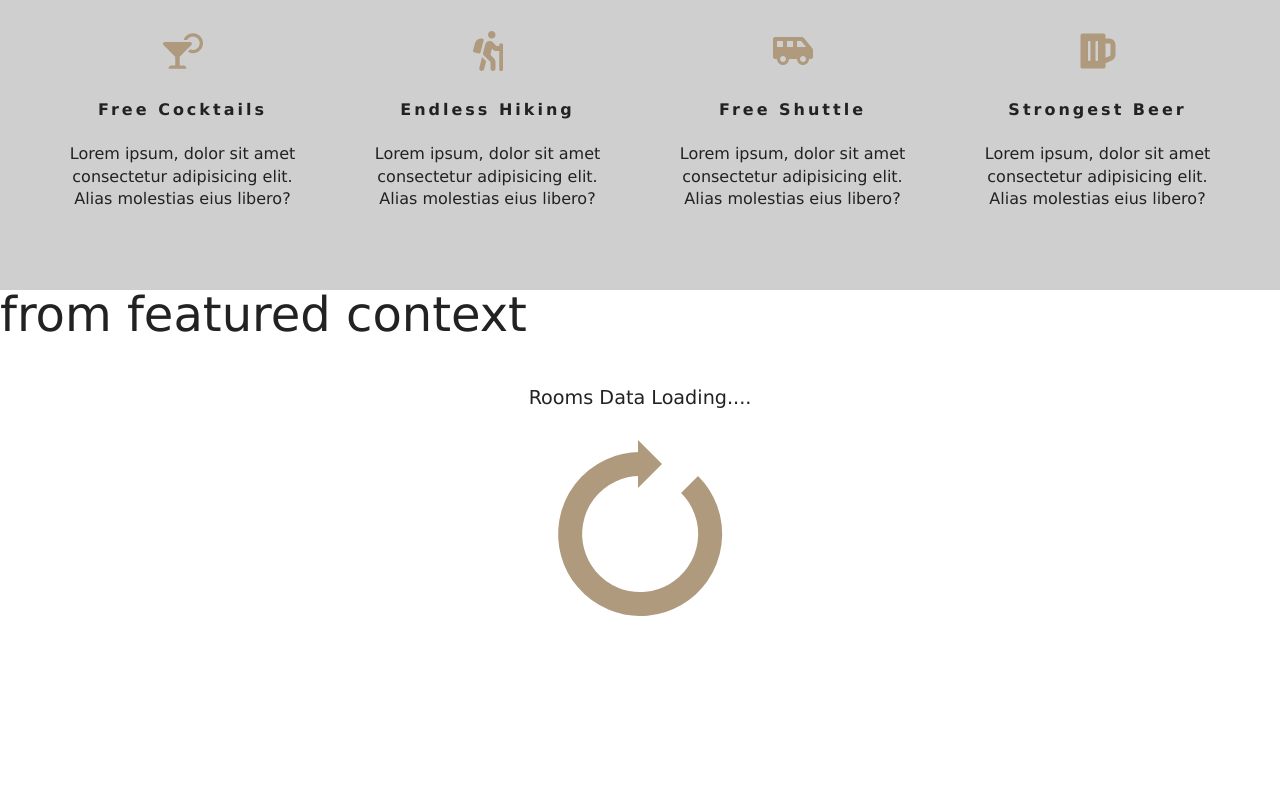
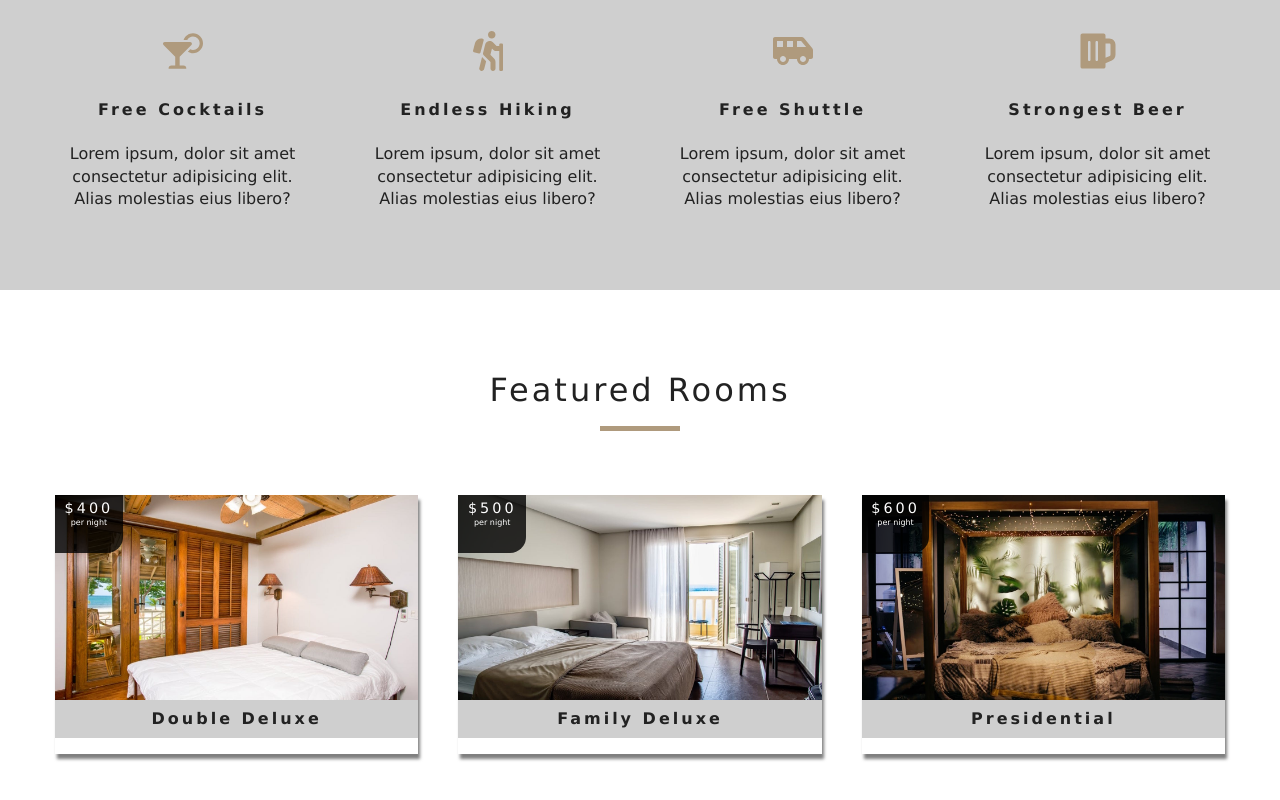
Before and after one commit to nagireddy1234/Hotel-Booking-App, a React (Create React App) app: page / in a window 1280 px wide. Shown: the part 985-1785 px from the top of the page. Before the commit the page ends 1619 px from the top, so only its background shows below. Built offline with nearby package versions, Linux system fonts and the light colour scheme.

Commit message:
changes added

```diff
--- a/src/Components/FeaturedRooms.js
+++ b/src/Components/FeaturedRooms.js
@@ -1,19 +1,25 @@
 import React, { Component } from 'react'
 import {RoomContext} from '../Context';
 import Loading from './Loading';
+import Room from './Room';
+import Title from "./Title";
 
 export default class FeaturedRooms extends Component {
 
   static contextType = RoomContext;
   render() {
-    const {featuredRooms : rooms } = this.context
+    let {loading, featuredRooms : rooms } = this.context
+    rooms = rooms.map(room => {
+      return <Room key={room.id} room={room} />;
+    });
     console.log(rooms);
     return (
-
-      <>
-       <h1>from featured context</h1>
-       <Loading />
-      </>
+      <section className="featured-rooms">
+      <Title title="featured rooms" />
+      <div className="featured-rooms-center">
+        {loading ? <Loading /> : rooms}
+      </div>
+    </section>
     )
   }
 }
```
Also changed, not shown: src/Components/Room.js (+5 -5 lines).
